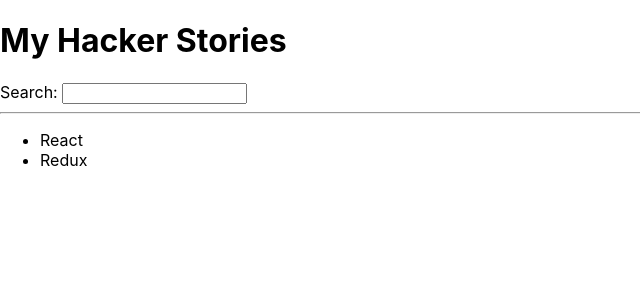
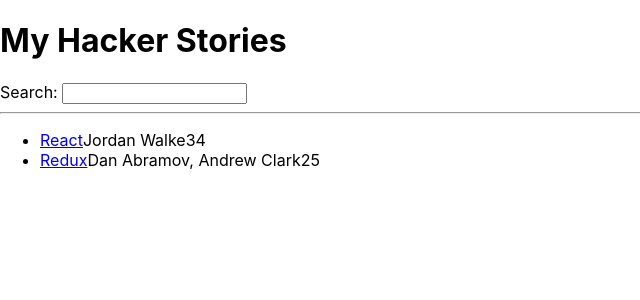
Before and after one commit to brian23662/ReactApp, a React (Create React App) app: page / in a window 1280 px wide. Shown: the top 300 px of the page, without its empty margins (0-640 px from the left). Built offline with nearby package versions, Linux system fonts and the light colour scheme.

Commit message:
search event handler

```diff
--- a/src/App.js
+++ b/src/App.js
@@ -18,23 +18,43 @@
     objectID: 1,
   },
 ];
-function App() {
+const App = () => (
+  <div>
+    <h1>My Hacker Stories</h1>
+
+    <Search />
+    <hr />
+
+    <List />
+  </div>
+);
+
+const Search = () => {
+  const handleChange = (event) => {
+    console.log(event);
+  };
+
   return (
     <div>
-      <h1>My Hacker Stories</h1>
-
       <label htmlFor="search">Search: </label>
-      <input id="search" type="text" />
-
-      <hr />
-
-      <ul>
-        {list.map(function (item) {
-          return <li key={item.objectID}>{item.title}</li>;
-        })}
-      </ul>
+      <input id="search" type="text" onChange={handleChange} />
     </div>
   );
-}
+};
+
+const List = () => (
+  <ul>
+    {list.map((item) => (
+      <li key={item.objectID}>
+        <span>
+          <a href={item.url}>{item.title}</a>
+        </span>
+        <span>{item.author}</span>
+        <span>{item.num_comments}</span>
+        <span>{item.points}</span>
+      </li>
+    ))}
+  </ul>
+);
 
 export default App;
```
